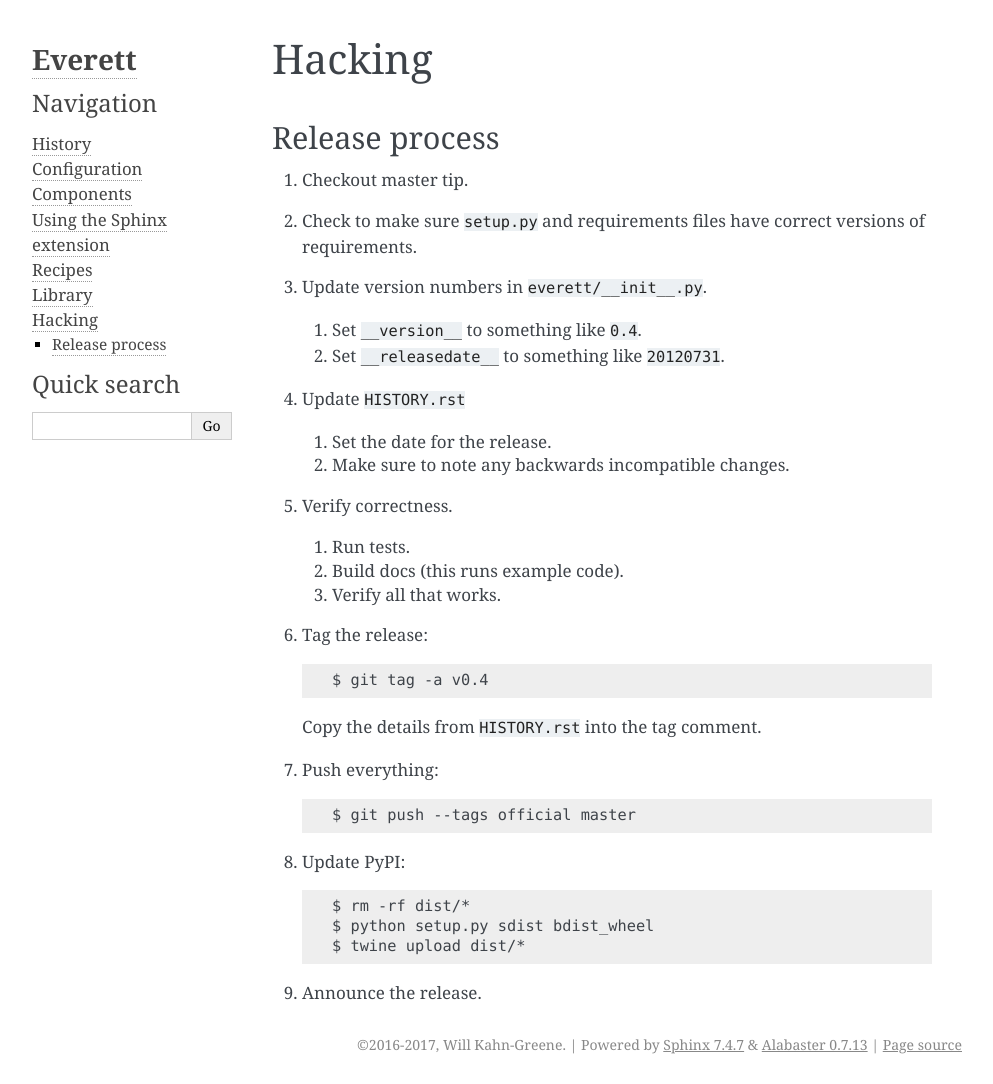
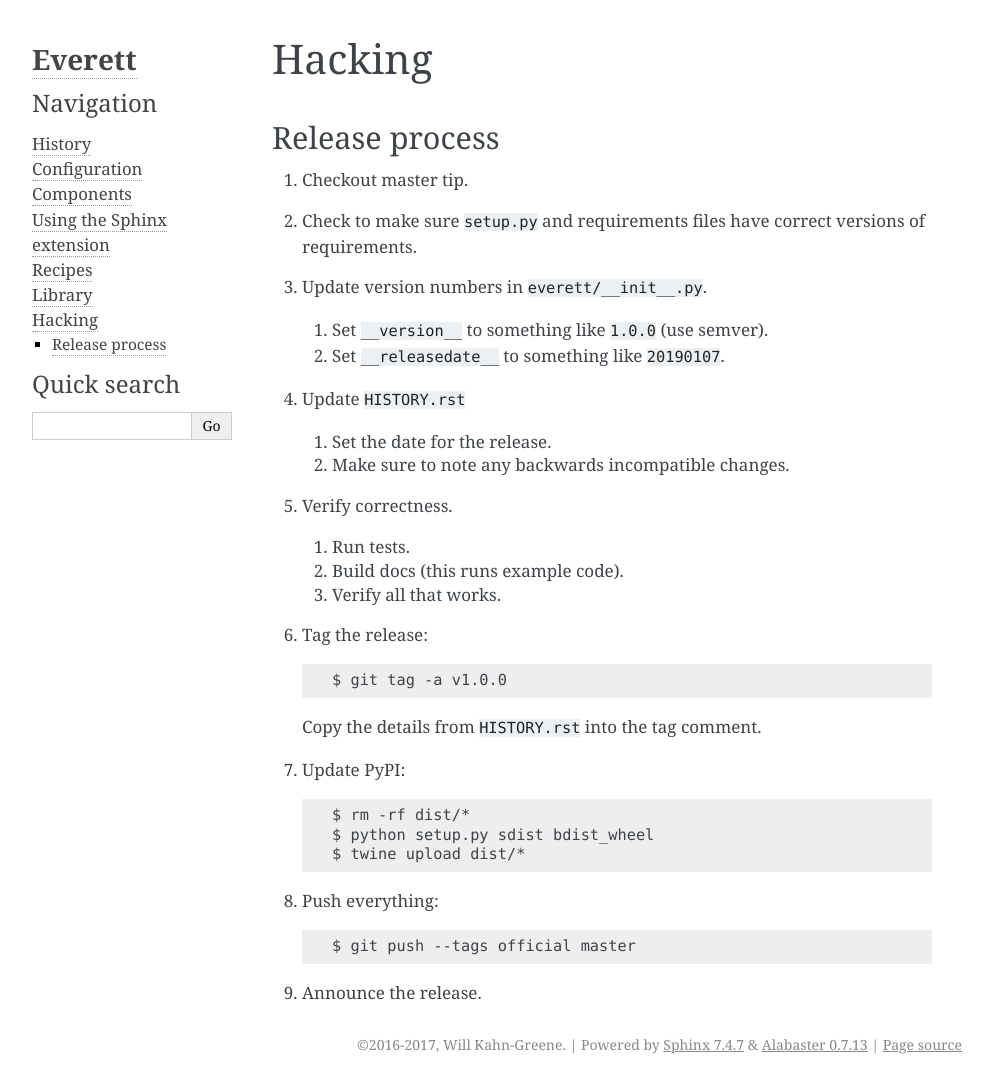
Before and after one commit to willkg/everett, a Sphinx documentation site: the page built from docs/dev.rst, in a window 1280 px wide. Shown: the whole page, without its empty margins (148-1141 px from the left). Built offline with Sphinx 7.4.7, drawn with Linux system fonts in a browser that asks for light colours.

Commit message:
Fix release process

```diff
--- a/docs/dev.rst
+++ b/docs/dev.rst
@@ -12,8 +12,8 @@ Release process
 
 3. Update version numbers in ``everett/__init__.py``.
 
-   1. Set ``__version__`` to something like ``0.4``.
-   2. Set ``__releasedate__`` to something like ``20120731``.
+   1. Set ``__version__`` to something like ``1.0.0`` (use semver).
+   2. Set ``__releasedate__`` to something like ``20190107``.
 
 4. Update ``HISTORY.rst``
 
@@ -28,18 +28,18 @@ Release process
 
 6. Tag the release::
 
-       $ git tag -a v0.4
+       $ git tag -a v1.0.0
 
    Copy the details from ``HISTORY.rst`` into the tag comment.
 
-7. Push everything::
-
-       $ git push --tags official master
-
-8. Update PyPI::
+7. Update PyPI::
 
        $ rm -rf dist/*
        $ python setup.py sdist bdist_wheel
        $ twine upload dist/*
 
+8. Push everything::
+
+       $ git push --tags official master
+
 9. Announce the release.
```
